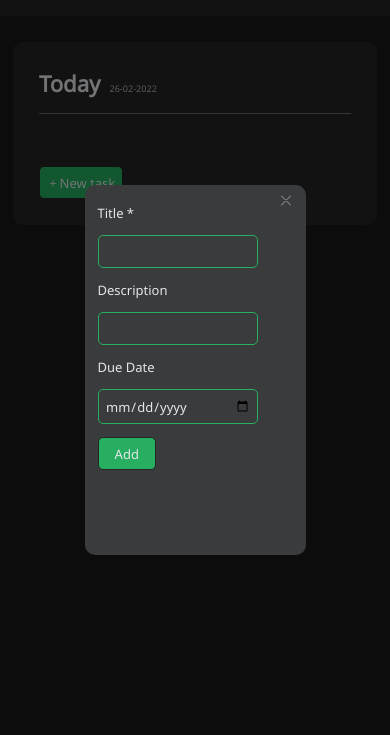
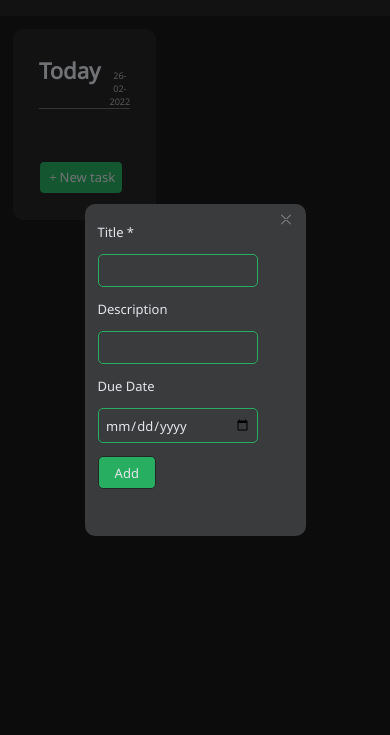
Before and after one commit to rajat4984/GTD-TO-DO, a website built with webpack: page src/index.html in a window 390 px wide. Both pictures are taken after a click on the button "New task". Shown: the part 52-787 px from the top of the page. Built offline with nearby package versions, Linux system fonts and the light colour scheme.

Commit message:
responsive

```diff
--- a/src/style.css
+++ b/src/style.css
@@ -378,7 +378,7 @@ input[type="checkbox"]:checked + .todo-label::before {
 
 /* ----------------------------------MEDIA QUERIES------------------------------ */
 
-@media (max-width: 1050px) {
+@media (min-width:350px) and (max-width:1100px){
   html {
     font-size: small;
   }
@@ -410,13 +410,18 @@ input[type="checkbox"]:checked + .todo-label::before {
   }
 
   .app-content {
-    padding: 2em 1em 10em 1em;
-    grid-template-columns: 1fr;
-    justify-content: center;
+    padding: 1em 2em 2em 1em;
+  }
+  .todo-section {
+    max-width: 92vw;
+    justify-self: center;
+  }
+
+  .todo-info {
+    max-width: 70%;
   }
 
   .todo-desc {
-    max-width: 60%;
     margin: 0;
     word-wrap: break-word;
   }
@@ -424,9 +429,9 @@ input[type="checkbox"]:checked + .todo-label::before {
   .edit-modal,
   .project-modal {
     width: 50%;
-    height: 40%;
+    height: 300px;
   }
   .project-modal {
-    height: 20%;
+    height: 100px;
   }
 }
```
Also changed, not shown: dist/main.css.
